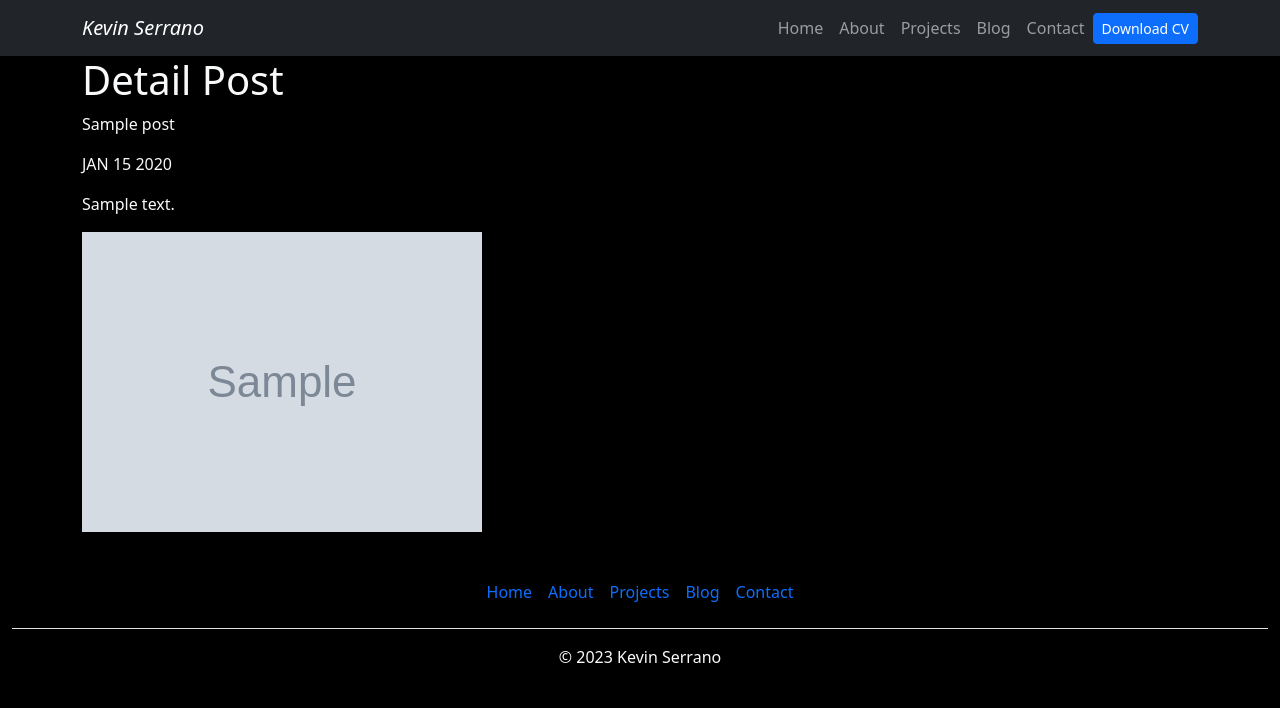
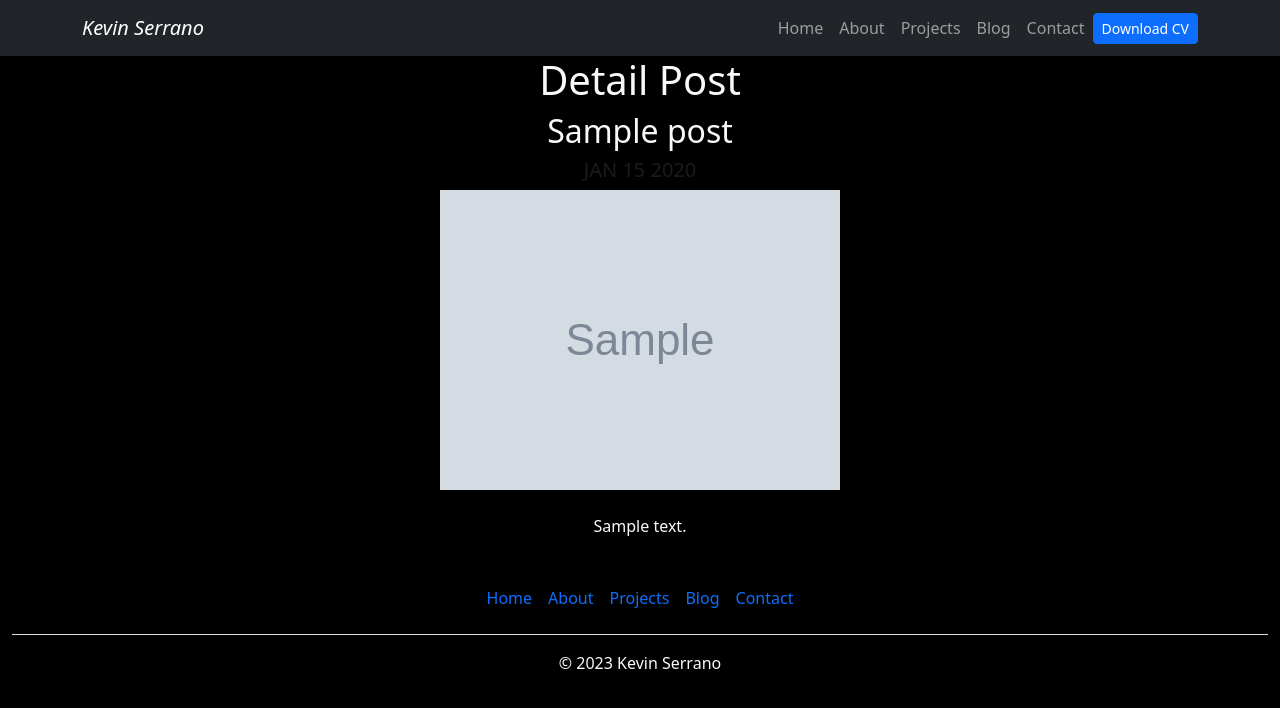
Before and after one commit to kevinserrano01/django_portfolio, a Django app: page /blog/1 in a window 1280 px wide. Shown: the top 708 px of the page. Run offline with Django 4.2, Linux system fonts and the light colour scheme; tables that the repository leaves empty hold one stand-in row (values such as "Sample post"); grey boxes marked "Sample" are stand-in pictures.

Commit message:
Todo listo y los requirements

```diff
--- a/blog/templates/post_detail.html
+++ b/blog/templates/post_detail.html
@@ -2,11 +2,19 @@
 
 {% block content %}
 
-<h1>Detail Post</h1>
+<div class="text-center">
+    <h1>Detail Post</h1>
 
-<p>{{ post.title }}</p>
-<p>{{ post.date|date:'M d Y'|upper }}</p>
-<p>{{ post.description|safe}}</p>
-<img src="{{ post.image.url }}" alt="{{ post.title }}" width="400px">
+    <h2>{{ post.title }}</h2>
+
+    <h5 class="my-2 h5 text-muted">{{ post.date|date:'M d Y'|upper }}</h5>
+
+    <img src="{{ post.image.url }}" alt="{{ post.title }}" class="img-fluid">
+
+    <div class="my-4">
+        <p>{{ post.description|safe}}</p>
+    </div>
+</div>
+
 
 {% endblock %}
--- /dev/null
+++ b/requirements.txt
@@ -0,0 +1,5 @@
+asgiref==3.7.2
+Django==4.2.5
+Pillow==10.0.1
+sqlparse==0.4.4
+tzdata==2023.3
```
